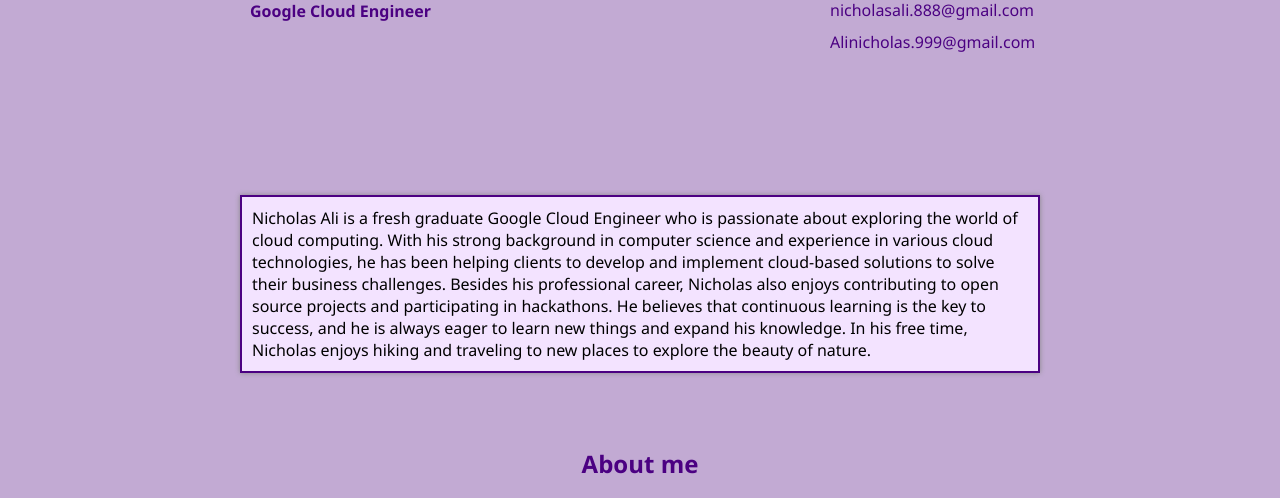
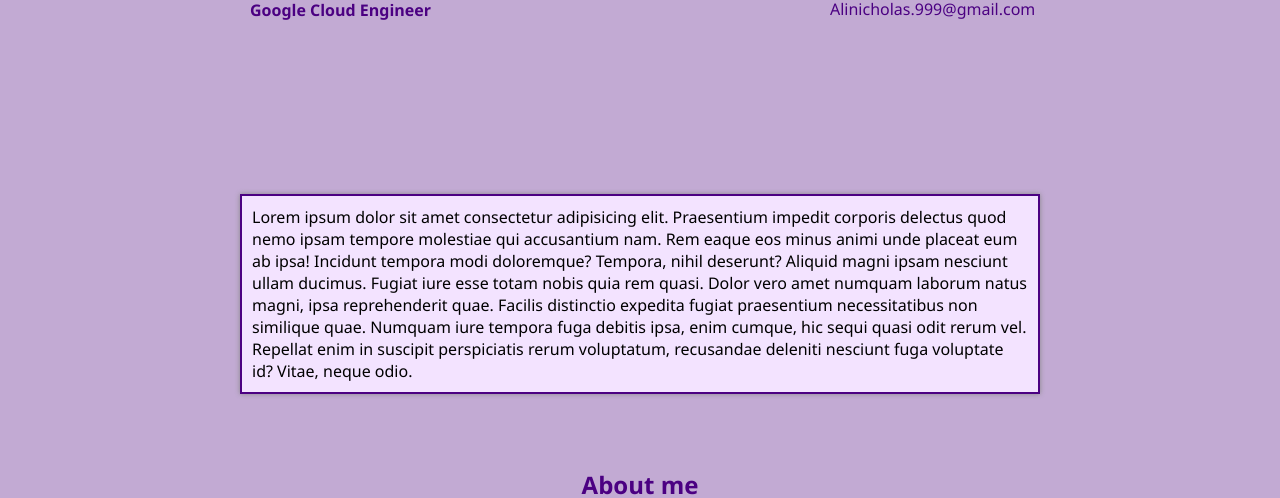
Before and after one commit to AliNicholas/profile-app, a website: page index.html in a window 1280 px wide. Shown: the part 246-744 px from the top of the page. Drawn offline with Linux system fonts and the light colour scheme; files that its build step writes are made by us from their sources.

Commit message:
fix secret leak

```diff
--- a/index.html
+++ b/index.html
@@ -22,30 +22,23 @@
       </div>
       <div class="contact">
         <p style="font-weight: 800;">Contact: </p>
-        <p>nicholasali.888@gmail.com</p>
         <p>Alinicholas.999@gmail.com</p>
       </div>
     </div>
 
     <div class="story">
-      Nicholas Ali is a fresh graduate Google Cloud Engineer who is passionate about exploring the world of cloud
-      computing. With his strong background in computer science and experience in various cloud technologies, he has
-      been helping clients to develop and implement cloud-based solutions to solve their business challenges. Besides
-      his professional career, Nicholas also enjoys contributing to open source projects and participating in
-      hackathons. He believes that continuous learning is the key to success, and he is always eager to learn new things
-      and expand his knowledge. In his free time, Nicholas enjoys hiking and traveling to new places to explore the
-      beauty of nature.
+      Lorem ipsum dolor sit amet consectetur adipisicing elit. Praesentium impedit corporis delectus quod nemo ipsam tempore molestiae qui accusantium nam. Rem eaque eos minus animi unde placeat eum ab ipsa! Incidunt tempora modi doloremque? Tempora, nihil deserunt? Aliquid magni ipsam nesciunt ullam ducimus. Fugiat iure esse totam nobis quia rem quasi. Dolor vero amet numquam laborum natus magni, ipsa reprehenderit quae. Facilis distinctio expedita fugiat praesentium necessitatibus non similique quae. Numquam iure tempora fuga debitis ipsa, enim cumque, hic sequi quasi odit rerum vel. Repellat enim in suscipit perspiciatis rerum voluptatum, recusandae deleniti nesciunt fuga voluptate id? Vitae, neque odio.
     </div>
   </div>
 
   <div class="about-me">
     <p>About me</p>
     <div class="media-img">
-      <a href="https://id.linkedin.com/"><img src="https://storage.googleapis.com/image-profile-app-385708/linkedin.png"
+      <a href="https://id.linkedin.com/"><img src=""
           alt="linkedin"></a>
-      <a href="https://www.instagram.com/"><img src="https://storage.googleapis.com/image-profile-app-385708/ig.png"
+      <a href="https://www.instagram.com/"><img src=""
           alt="instagram"></a>
-      <a href="https://github.com/"><img src="https://storage.googleapis.com/image-profile-app-385708/github.png"
+      <a href="https://github.com/"><img src=""
           alt="github"></a>
     </div>
   </div>
```
